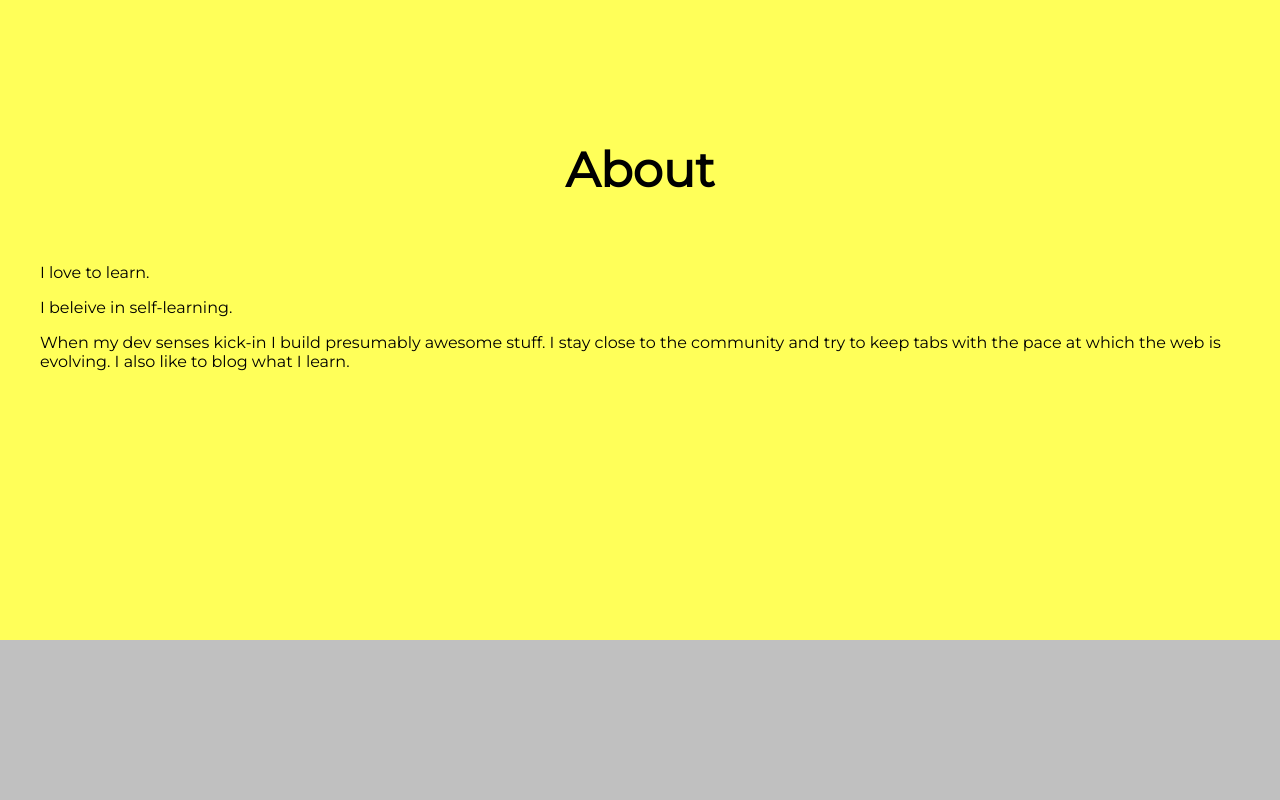
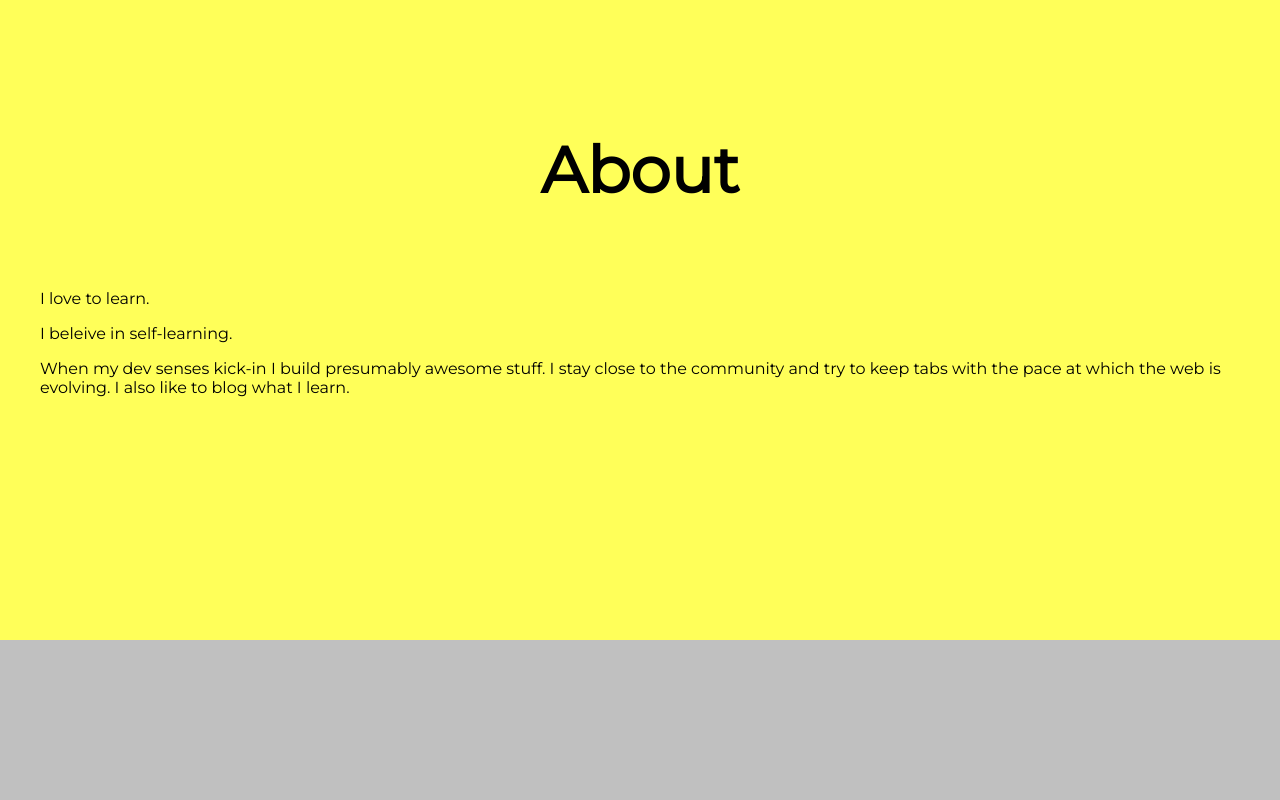
Before and after one commit to amirrahbaran/amirrahbaran-resume, a React (Create React App) app: page / in a window 1280 px wide. Shown: the part 960-1760 px from the top of the page. Built offline with nearby package versions, Linux system fonts and the light colour scheme.

Commit message:
Some styles are refactored safely

```diff
--- a/src/App.css
+++ b/src/App.css
@@ -4,12 +4,3 @@ body {
   margin: 0;
   font-family: "Montserrat", sans-serif;
 }
-
-h3 {
-  font-size: 3rem;
-}
-
-p {
-  padding-right: 40px;
-  padding-left: 40px;
-}
--- a/src/App.js
+++ b/src/App.js
@@ -2,7 +2,7 @@ import React, { Component } from "react";
 
 import IntroductionSection from "./sections/IntroductionSection";
 import AboutSection from "./sections/AboutSection";
-import SkillSection from "./sections/SkillSection.js";
+import SkillSection from "./sections/SkillSection";
 
 import "./App.css";
 
--- a/src/sections/AboutSection.css
+++ b/src/sections/AboutSection.css
@@ -1,3 +1,12 @@
 .second {
   background-color: #ffff59;
 }
+
+h3 {
+  font-size: 3rem;
+}
+
+p {
+  padding-right: 40px;
+  padding-left: 40px;
+}
--- a/src/sections/SkillSection.css
+++ b/src/sections/SkillSection.css
@@ -1,5 +1,9 @@
 .third {
   background-color: #c0c0c0;
+}
+
+h3 {
+  font-size: 4rem;
 }
 
 .cards-wrapper {
```
